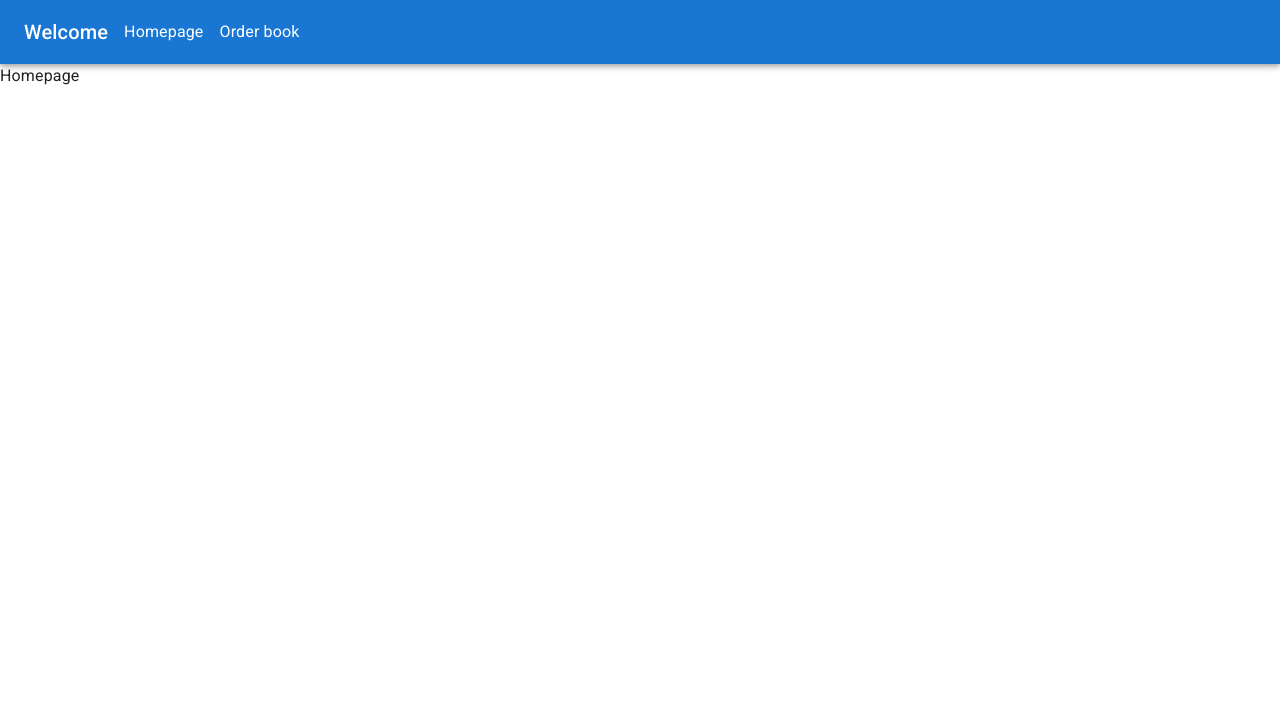
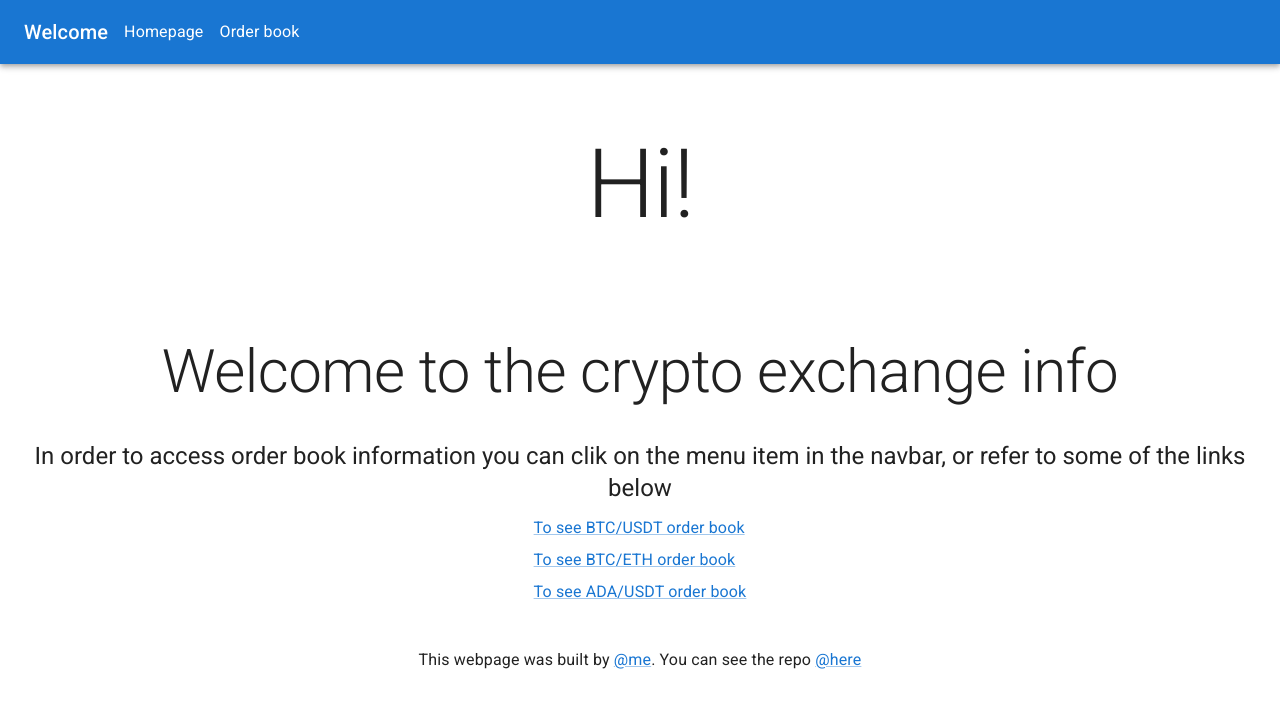
Before and after one commit to erminsabotic/crypto-exchange-info, a React (Create React App) app: page / in a window 1280 px wide. Shown: the top 708 px of the page. Built offline with nearby package versions, Linux system fonts and the light colour scheme.

Commit message:
adding homepage and readme

```diff
--- a/src/components/Homepage/index.tsx
+++ b/src/components/Homepage/index.tsx
@@ -1,8 +1,73 @@
+import { Box, Grid, Link, List, ListItem, Typography } from "@mui/material";
 import { FC } from "react";
 import Layout from "../Layout";
 
 const Homepage: FC = () => {
-  return <Layout>Homepage</Layout>;
+  return (
+    <Layout>
+      <Grid
+        container
+        justifyContent="center"
+        alignItems="center"
+        direction="column"
+      >
+        <Grid item sx={{ py: { xs: 4, md: 8 } }}>
+          {" "}
+          <Typography variant="h1">Hi!</Typography>
+        </Grid>
+        <Grid item sx={{ py: { xs: 2, md: 4 } }}>
+          {" "}
+          <Typography variant="h2" textAlign="center">
+            Welcome to the crypto exchange info
+          </Typography>
+        </Grid>
+        <Grid item>
+          {" "}
+          <Typography variant="h5" textAlign="center">
+            In order to access order book information you can clik on the menu
+            item in the navbar, or refer to some of the links below
+          </Typography>
+        </Grid>
+        <Grid item>
+          <List dense>
+            <ListItem>
+              <Link href={"/order-book/BTC_USDT"}>
+                {" "}
+                To see BTC/USDT order book
+              </Link>
+            </ListItem>
+            <ListItem>
+              <Link href={"/order-book/BTC_ETH"}>
+                {" "}
+                To see BTC/ETH order book
+              </Link>
+            </ListItem>
+            <ListItem>
+              <Link href={"/order-book/ADA_USDT"}>
+                {" "}
+                To see ADA/USDT order book
+              </Link>
+            </ListItem>
+          </List>
+        </Grid>
+        <Grid item sx={{ py: { xs: 2, md: 4 } }}>
+          <Typography textAlign="center">
+            This webpage was built by{" "}
+            <Link target="_blank" href={"https://github.com/erminsabotic"}>
+              @me
+            </Link>
+            . You can see the repo{" "}
+            <Link
+              target="_blank"
+              href={"https://github.com/erminsabotic/crypto-exchange-info"}
+            >
+              @here
+            </Link>
+          </Typography>
+        </Grid>
+      </Grid>
+    </Layout>
+  );
 };
 
 export default Homepage;
```
Also changed, not shown: 1 other file (tests, documents, lock files or other folders).
